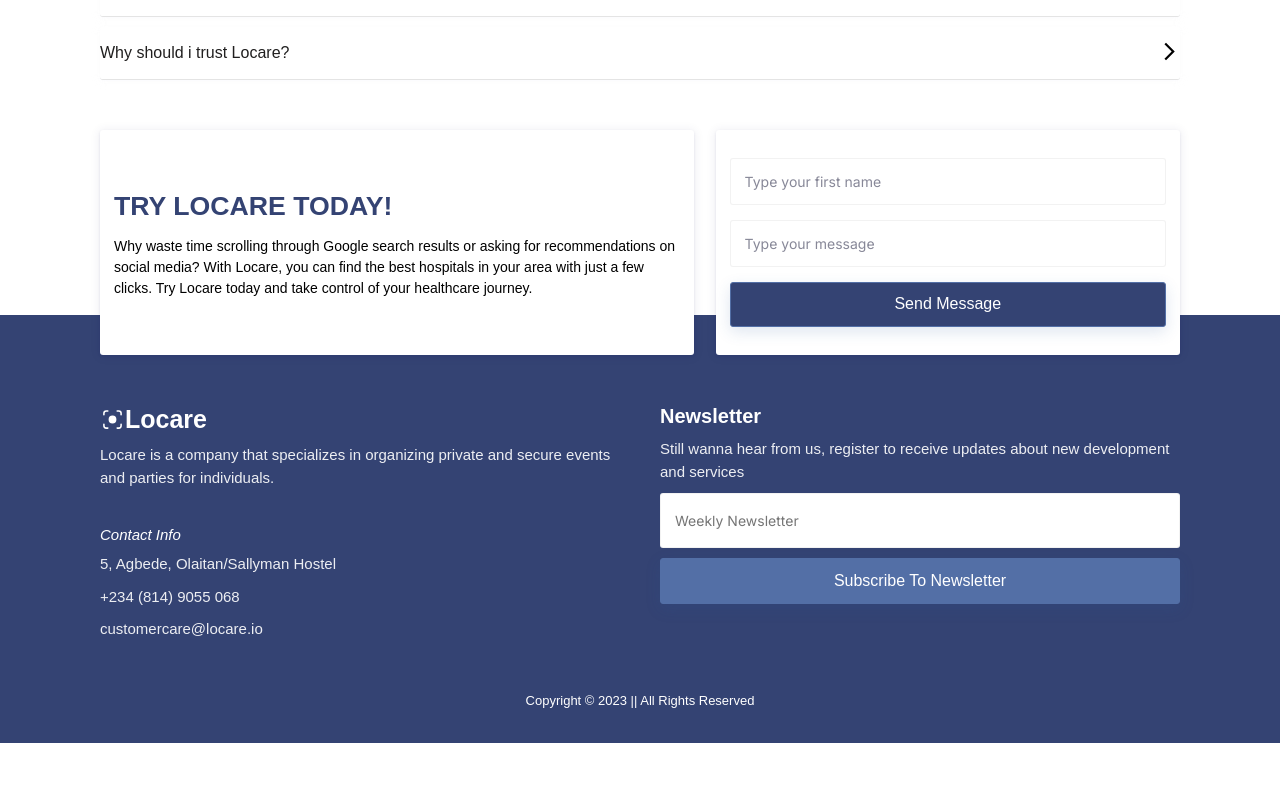
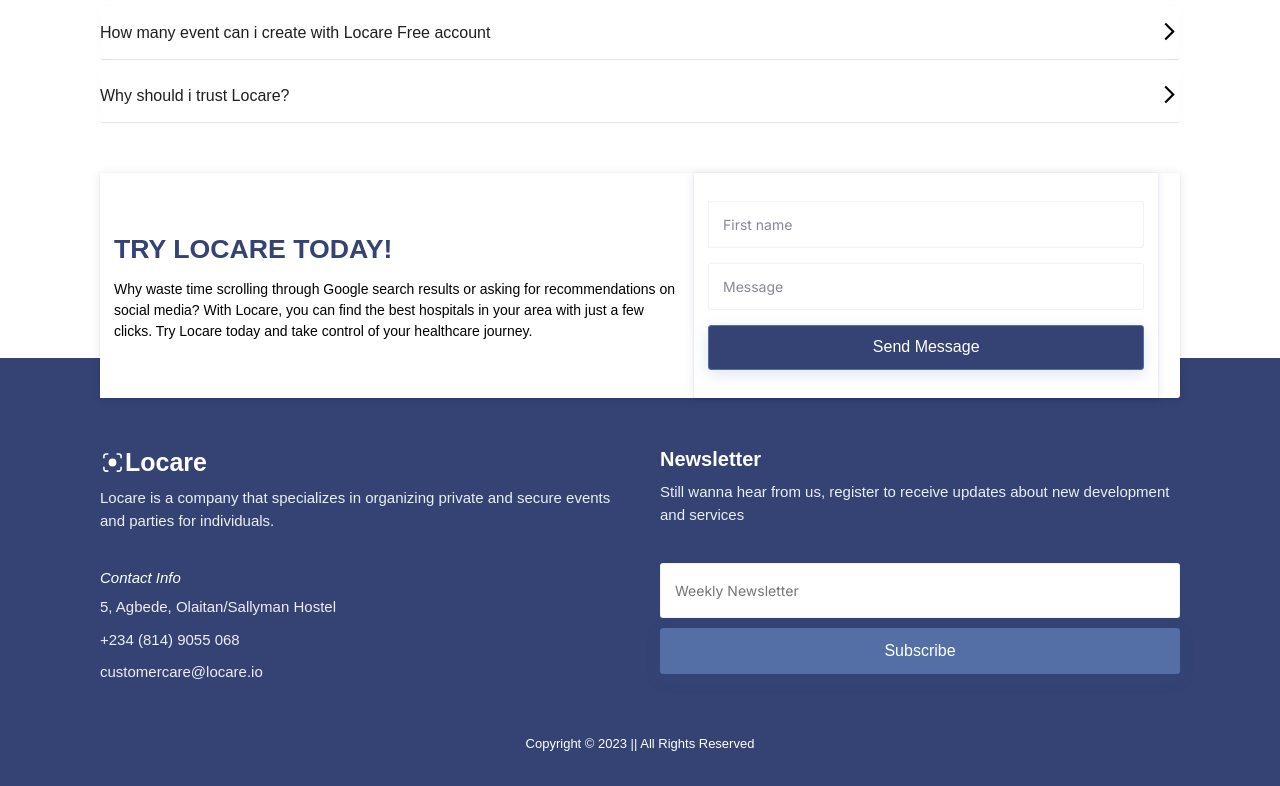
Before and after one commit to blyncnov/locare, a Next.js app: page / in a window 1280 px wide. Shown: the part 1421-2207 px from the top of the page. Before the commit the page ends 2164 px from the top, so only its background shows below. Built offline with nearby package versions, Linux system fonts and the light colour scheme.

Commit message:
first commit

```diff
--- a/components/Features/features.module.scss
+++ b/components/Features/features.module.scss
@@ -101,7 +101,7 @@
                         height: 100%;
                         max-height: 100%;
                         min-height: 100%;
-                        box-shadow: rgba(20, 21, 94, 0.1) 0px 1px 3px 0px, rgba(20, 21, 94, 0.06) 0px 1px 2px 0px;
+                        margin-top: -80px;
                     }
                 }
             }
--- a/components/Features/index.tsx
+++ b/components/Features/index.tsx
@@ -11,7 +11,7 @@ import { OurPackage } from "../../data/Features";
 import Image from "next/image";
 
 // Image
-import MentorshipImage from "../../public/mentor-2.webp";
+import MentorshipImage from "../../public/search.jpg";
 
 // Icon Style
 const Icon_style = {
--- a/components/Footer/index.tsx
+++ b/components/Footer/index.tsx
@@ -54,6 +54,8 @@ const Footer = () => {
                   Still wanna hear from us, register to receive updates about
                   new development and services
                 </p>
+                <br />
+
                 <form className={style.newsletter_form}>
                   <input
                     type="email"
@@ -62,7 +64,7 @@ const Footer = () => {
                     placeholder="Weekly Newsletter"
                     required
                   />
-                  <button type="submit">Subscribe To Newsletter</button>
+                  <button type="submit">Subscribe </button>
                 </form>
               </div>
             </div>
--- a/components/Support/index.tsx
+++ b/components/Support/index.tsx
@@ -23,7 +23,7 @@ const Support = () => {
                 type="text"
                 name="school"
                 className={style.input}
-                placeholder="Type your first name"
+                placeholder="First name"
               />
             </div>
             <div className={style.grouped_data}>
@@ -31,7 +31,7 @@ const Support = () => {
                 type="text"
                 name="school"
                 className={style.input}
-                placeholder="Type your message "
+                placeholder="Message "
               />
             </div>
             <div className={style.support_button}>
--- a/components/Support/support.module.scss
+++ b/components/Support/support.module.scss
@@ -9,12 +9,13 @@
         width: 100%;
         max-width: 90%;
         color: black;
-        border-radius: 4px;
+        border-radius: 3px;
         display: grid;
-        gap: 2%;
         grid-template-columns: 55% 43%;
         margin: 0 auto -90px auto;
         background-color: transparent;
+        background-color: var(--white);
+        box-shadow: rgba(20, 21, 94, 0.1) 0px 1px 3px 0px, rgba(20, 21, 94, 0.06) 0px 1px 10px 2px;
 
         h2 {
             font-weight: 500;
@@ -40,14 +41,13 @@
     .support_text_holder {
         position: relative;
         background-color: var(--white);
-        border-radius: 3px;
+        border-radius: 0px;
         padding: 2em 1em;
         display: flex;
         gap: 10px;
         justify-content: center;
         align-items: flex-start;
         flex-direction: column;
-        box-shadow: rgba(20, 21, 94, 0.1) 0px 1px 3px 0px, rgba(20, 21, 94, 0.06) 0px 1px 10px 2px;
 
         h2 {
             text-align: start;
@@ -73,7 +73,7 @@
         flex-direction: column;
         gap: 15px;
         padding: 2em 1em;
-        border-radius: 3px;
+        border-radius: 2px;
         background-color: var(--white);
         box-shadow: rgba(20, 21, 94, 0.1) 0px 1px 3px 0px, rgba(20, 21, 94, 0.06) 0px 1px 10px 2px;
 
```
